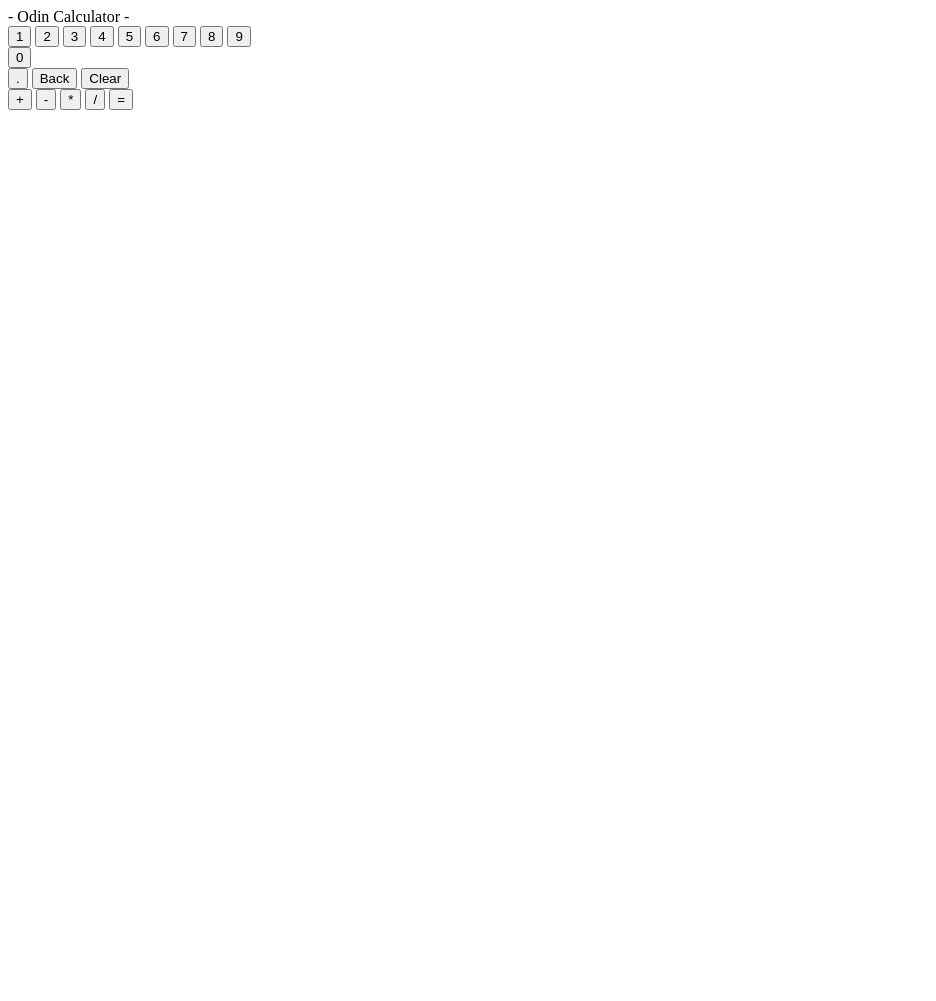
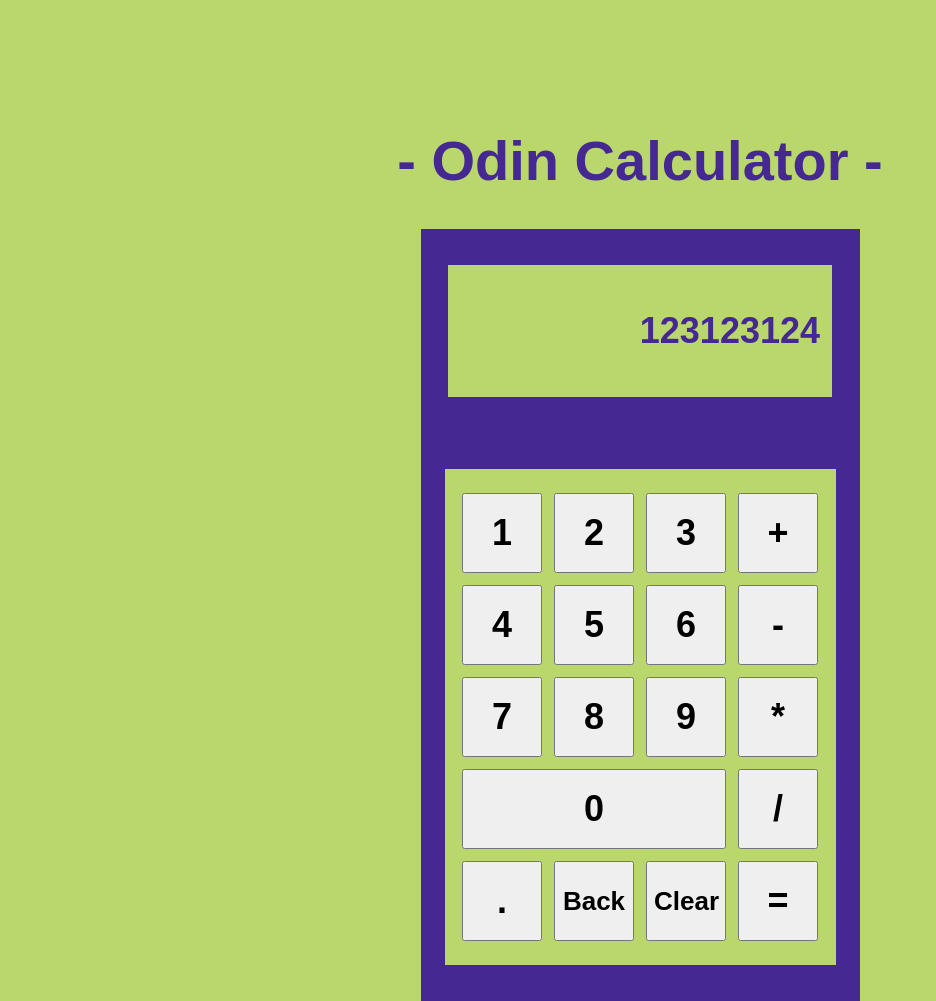
Before and after one commit to Titas-Lenkaitis/odin-calculator, a plain HTML site: page index.html in a window 1280 px wide. Shown: the whole page, without its empty margins (0-936 px from the left). Before the commit the page ends 800 px from the top, so only its background shows below. Drawn offline with Linux system fonts and the light colour scheme.

Commit message:
Get the layout of the calculator done

```diff
--- a/index.html
+++ b/index.html
@@ -9,13 +9,14 @@
   <title>Odin Calculator</title>
 </head>
 <body>
+  <div class="content">
     <div class="title">
       - Odin Calculator -
     </div>
 
     <div class="calculator">
       <div class="display">
-
+        123123124
       </div>
 
       <div class="buttons">
@@ -34,7 +35,7 @@
             </div>
 
             <div class="numZero">
-            <button class="numZero button numberButton" type="button"> 0 </button>
+              <button class="numZeroButton button " type="button"> 0 </button>
             </div>
           </div>
 
@@ -54,5 +55,6 @@
         </div>
       </div>
     </div>
+  </div>
 </body>
 </html>
--- a/styles.css
+++ b/styles.css
@@ -0,0 +1,114 @@
+body {
+  display: flex;
+  flex-direction: column;
+  min-height: 100vh;
+  margin: 0px;
+  font-family: Arial, Helvetica, sans-serif;
+  flex-grow: 1;
+  background-color: #bad76e;
+  color: #452891;
+}
+
+.content {
+  display: flex;
+  flex-direction: column;
+  align-items: center;
+  justify-content: center;
+  margin: 128px 0px;
+}
+
+.title {
+  font-size: 56px;
+  font-weight: bold;
+  margin-bottom: 36px;
+}
+
+.calculator {
+  background-color: #452891;
+  display: flex;
+  color: #bad76e;
+  flex-direction: column;
+  justify-content: center;
+  align-items: center;
+}
+
+.display {
+  background-color: #bad76e;
+  color: #452891;
+  font-weight: bold;
+  width: 360px;
+  height: 120px;
+  margin: 36px 24px;
+  font-size: 36px;
+  display: flex;
+  justify-content: end;
+  align-items: center;
+  padding: 6px 12px;
+}
+
+.buttons {
+  display: flex;
+  width: 355px;
+  justify-content: center;
+  align-items: center;
+  gap: 12px;
+  background-color: #bad76e;
+  margin: 36px 24px;
+  padding: 24px 18px;
+}
+
+.numbers {
+  display: flex;
+  flex-direction: column;
+  align-items: center;
+  gap: 12px;
+}
+
+.numOneToNine {
+  display: flex;
+  flex-wrap: wrap;
+  gap: 12px;
+  justify-content: center;
+
+}
+
+.numberButton, .otherButton, .operatorButton, .numZeroButton {
+  width: 80px;
+  height: 80px;
+  font-size: 36px;
+  font-weight: bold;
+}
+
+.backSpaceButton, .clearButton  {
+  font-size: 26px;
+}
+
+.otherButtons {
+  display: flex;
+  gap: 12px;
+}
+
+.operators {
+  display: flex;
+  flex-direction: column;
+  gap: 12px;
+}
+
+.numZero {
+  display: flex;
+  align-items: stretch;
+  justify-content: center;
+}
+
+.numZeroButton{
+  height: 80px;
+  width: 264px;
+}
+
+.groupOne {
+  display: flex;
+  flex-direction: column;
+  justify-content: center;
+  align-items: center;
+  gap: 12px;
+}
```
Lines whose indentation alone changed are shown as unchanged.
